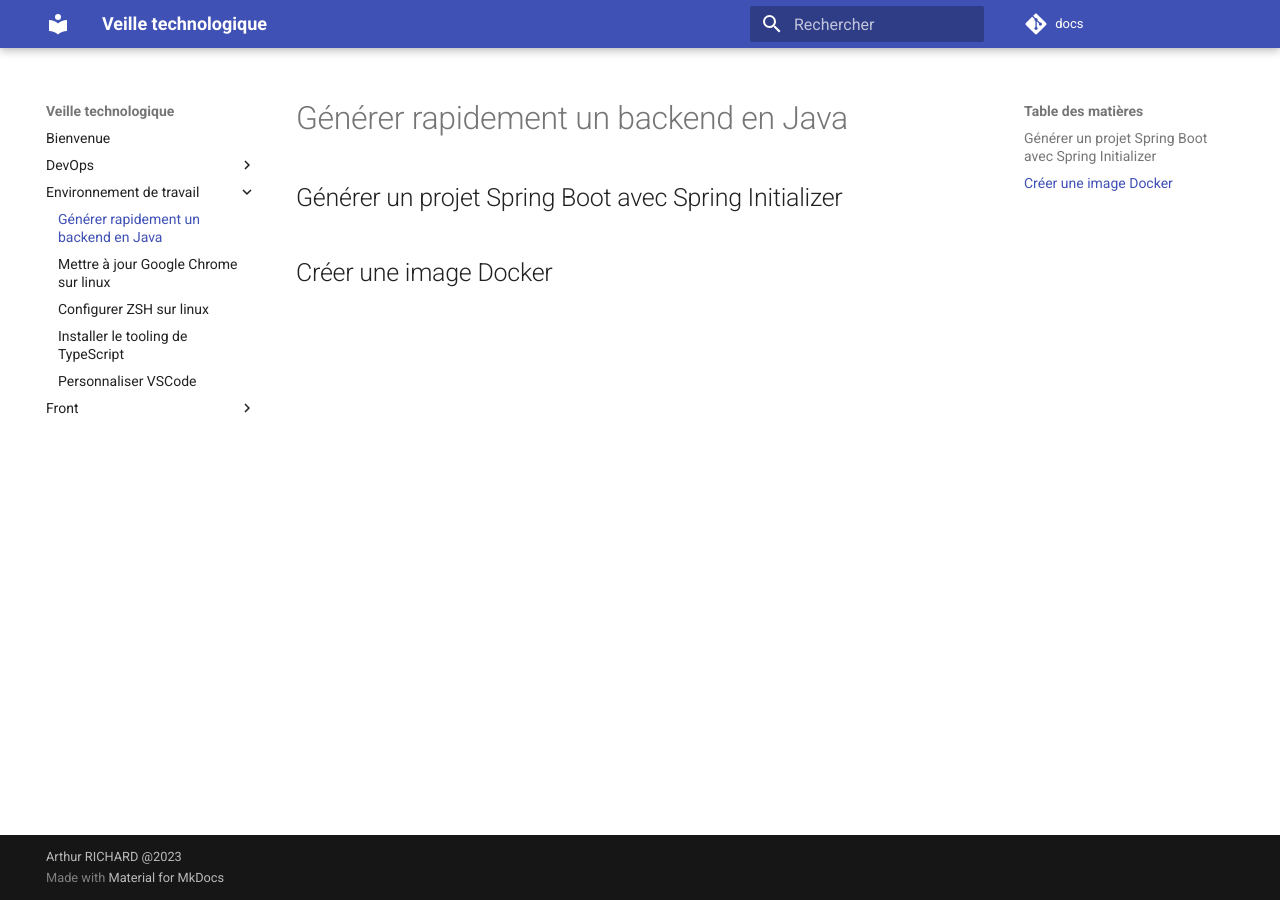
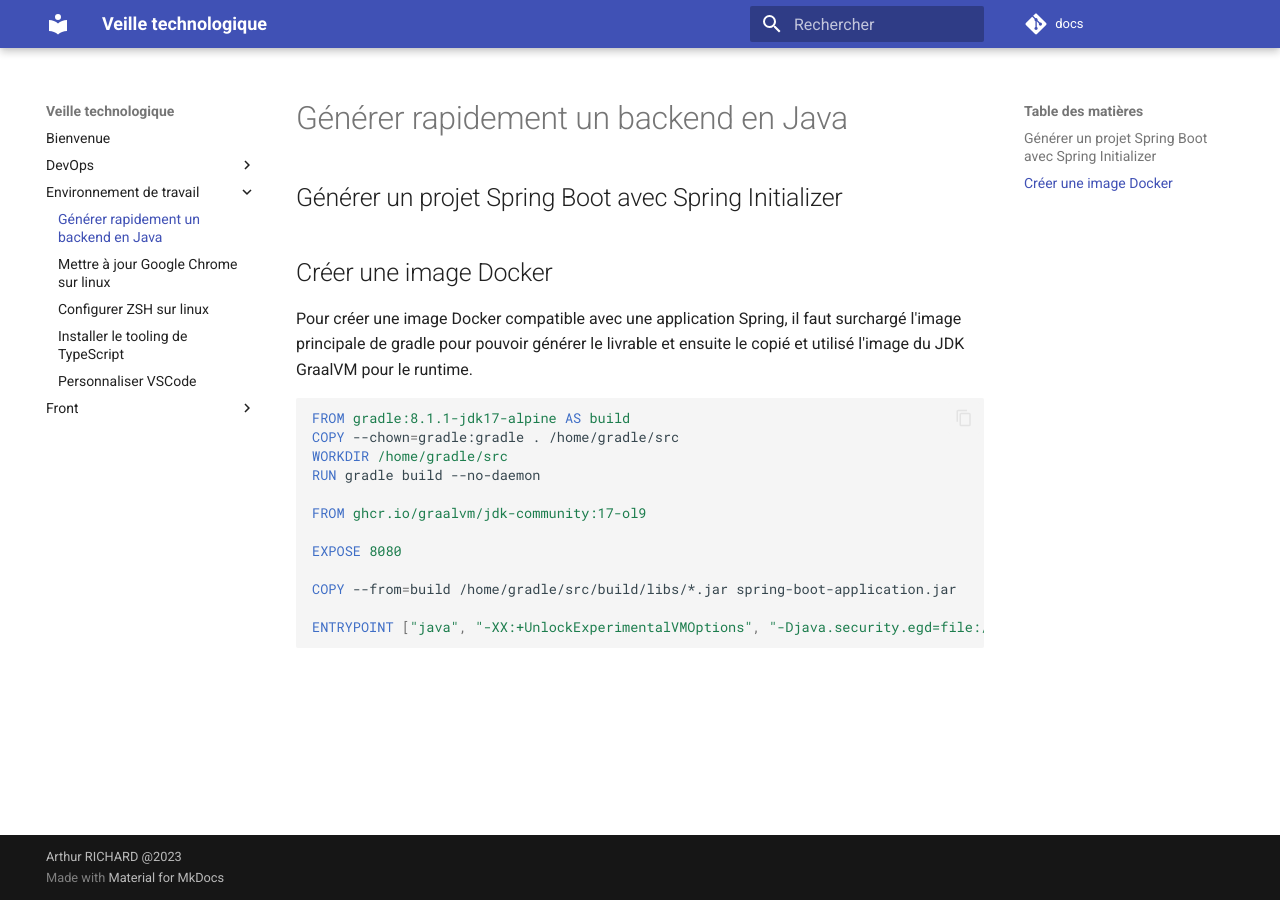
Before and after one commit to arthuRHD/docs, an MkDocs documentation site: the page built from docs/environnement-de-travail/backend-java.md, in a window 1280 px wide. Built offline with MkDocs 1.6.1 and Material for MkDocs 9.7.7, drawn with Linux system fonts in a browser that asks for light colours; comment, search, counter and statistics services are not loaded.

Commit message:
docs: adding a Dockerfile template for spring

````diff
--- a/docs/environnement-de-travail/backend-java.md
+++ b/docs/environnement-de-travail/backend-java.md
@@ -3,3 +3,20 @@
 ## Générer un projet Spring Boot avec Spring Initializer
 
 ## Créer une image Docker
+
+Pour créer une image Docker compatible avec une application Spring, il faut surchargé l'image principale de gradle pour pouvoir générer le livrable et ensuite le copié et utilisé l'image du JDK GraalVM pour le runtime.
+
+```dockerfile
+FROM gradle:8.1.1-jdk17-alpine AS build
+COPY --chown=gradle:gradle . /home/gradle/src
+WORKDIR /home/gradle/src
+RUN gradle build --no-daemon
+
+FROM ghcr.io/graalvm/jdk-community:17-ol9
+
+EXPOSE 8080
+
+COPY --from=build /home/gradle/src/build/libs/*.jar spring-boot-application.jar
+
+ENTRYPOINT ["java", "-XX:+UnlockExperimentalVMOptions", "-Djava.security.egd=file:/dev/./urandom","-jar","spring-boot-application.jar"]
+```
````
Also changed, not shown: docs/DevOps/terraform.md (+16 -0 lines).
